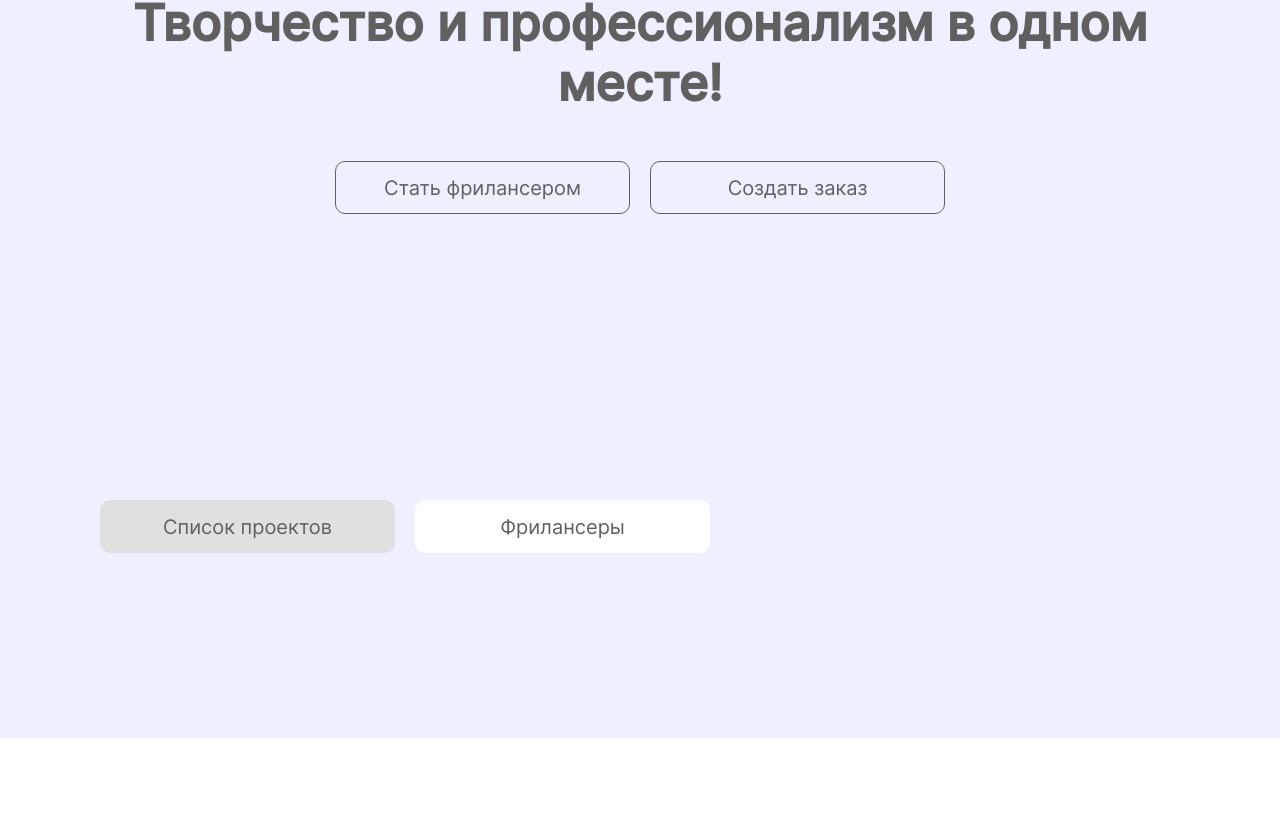
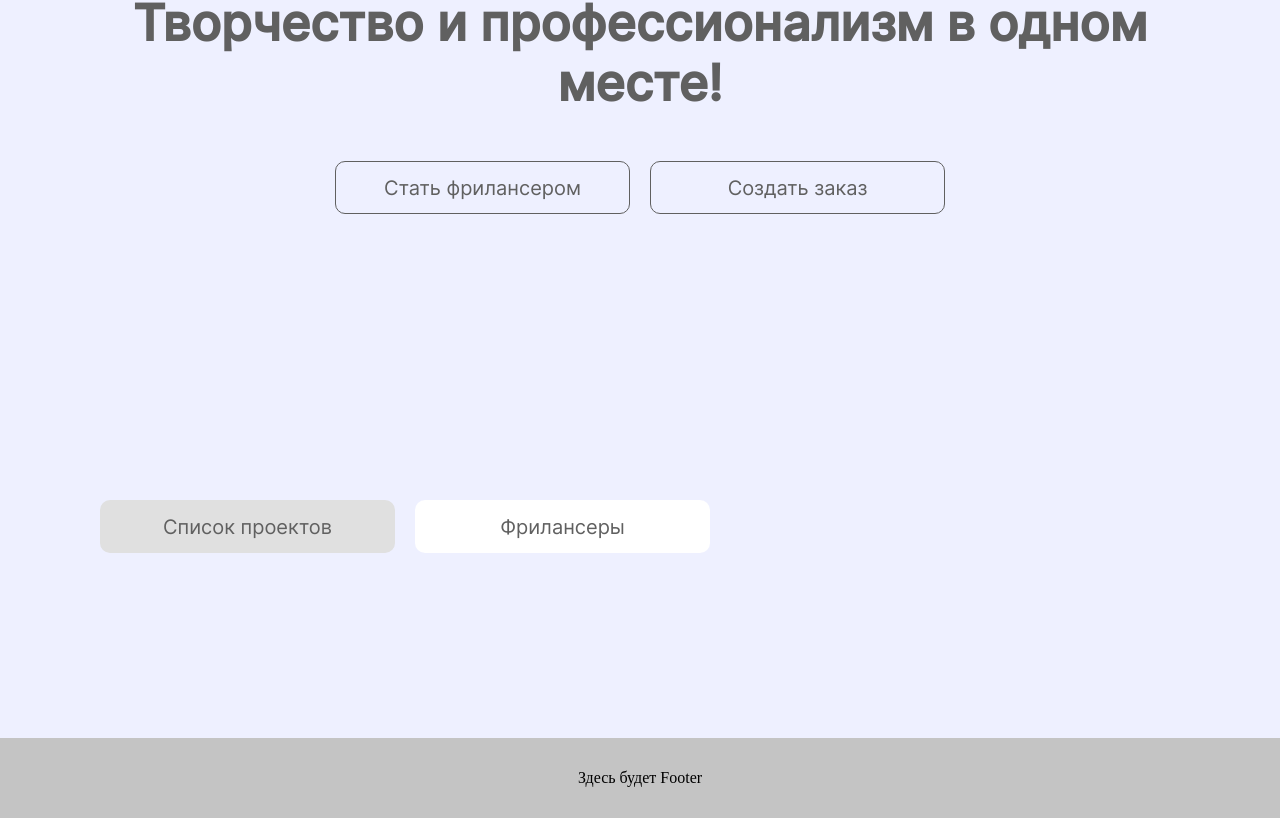
Before and after one commit to tutanhamon667/contract, a React (Create React App) app in the folder frontend/: page / in a window 1280 px wide. Shown: the part 188-1006 px from the top of the page. Before the commit the page ends 926 px from the top, so only its background shows below. Built offline with nearby package versions, Linux system fonts and the light colour scheme.

Commit message:
Сверстать заглушку для footer, прибить его к низу экрана. Корректировать Layout

```diff
--- a/frontend/src/components/App/App.jsx
+++ b/frontend/src/components/App/App.jsx
@@ -1,7 +1,7 @@
 import React from "react";
 import Main from "../Main/Main";
 import { Route, Routes, BrowserRouter } from "react-router-dom";
-import Layout from "../../layout/layout";
+import Layout from "../../Layout/Layout";
 import NotFound from "../../pages/NotFound/NotFound";
 import Auth from "../../pages/Auth";
 // import { ProtectedRoute } from "../../services/PotectedRouter";
--- a/frontend/src/components/Footer/Footer.jsx
+++ b/frontend/src/components/Footer/Footer.jsx
@@ -1,12 +1,8 @@
-import React from 'react'
-import styles from './Footer.module.css'
+import React from "react";
+import styles from "./Footer.module.css";
 
 const Footer = () => {
-  return (
-    <div>
+  return <footer className={styles.footer}>Здесь будет Footer</footer>;
+};
 
-    </div>
-  )
-}
-
-export default Footer
+export default Footer;
--- a/frontend/src/components/Footer/Footer.module.css
+++ b/frontend/src/components/Footer/Footer.module.css
@@ -0,0 +1,8 @@
+.footer {
+    width: 100%;
+    min-height: 80px;
+    background-color: #c4c4c4fe;
+    display: flex;
+    align-items: center;
+    justify-content: center;
+}
--- /dev/null
+++ b/frontend/src/layout/Layout.module.css
@@ -0,0 +1,15 @@
+.wrapper {
+    box-sizing: border-box;
+    position: relative;
+    width: 100%;
+    min-height: 100vh;
+    margin: 0 auto;
+    display: flex;
+    flex-direction: column;
+    justify-content: space-between;
+
+}
+
+.outlet{
+
+}
--- a/frontend/src/layout/layout.jsx
+++ b/frontend/src/layout/layout.jsx
@@ -1,12 +1,19 @@
 import React from "react";
 import { Outlet } from "react-router-dom";
+import Footer from "../components/Footer/Footer";
 import Header from "../components/Header/Header";
+import styles from "./Layout.module.css";
 
 export default function Layout() {
   return (
-    <>
+    <div className={styles.wrapper}>
+      <main>
       <Header />
+      <div className={styles.outlet}>
         <Outlet />
-    </>
+      </div>
+      </main>
+      <Footer />
+    </div>
   );
 }
```
